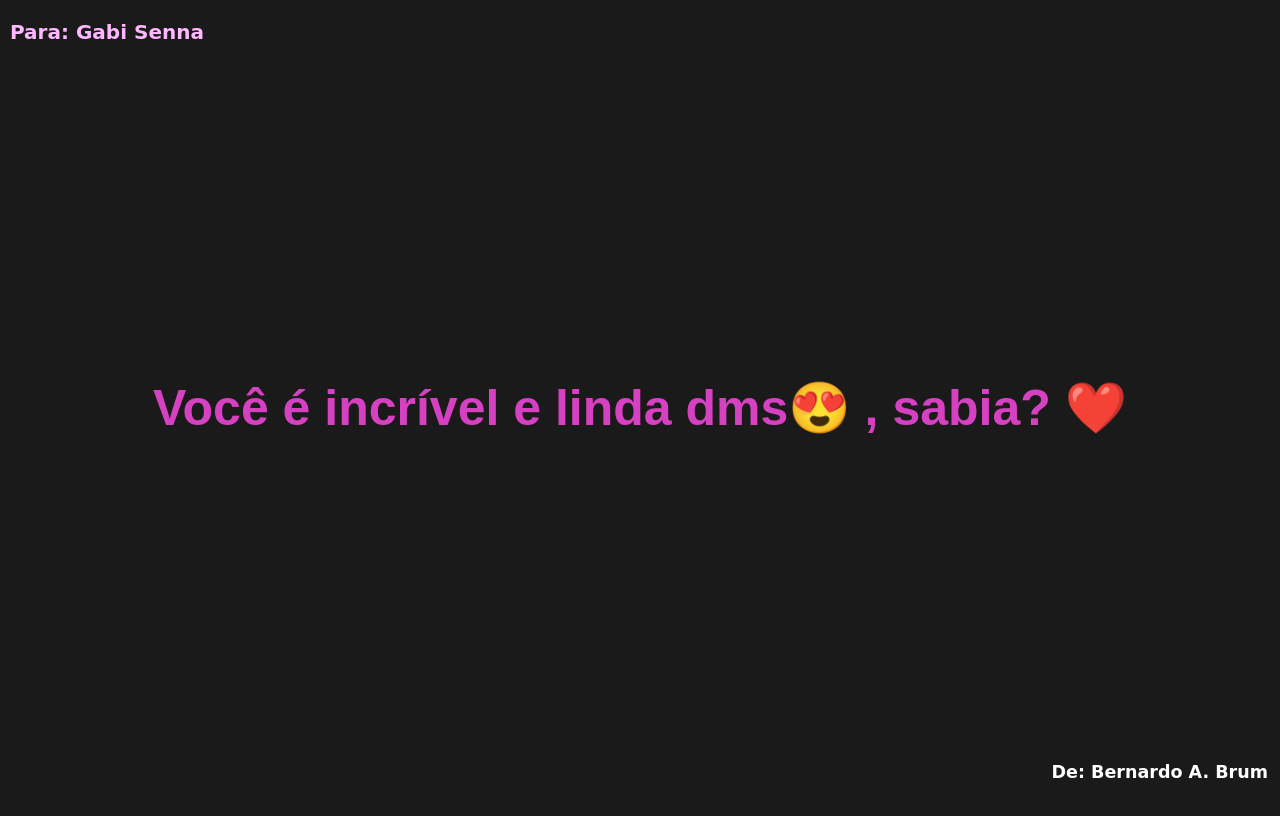
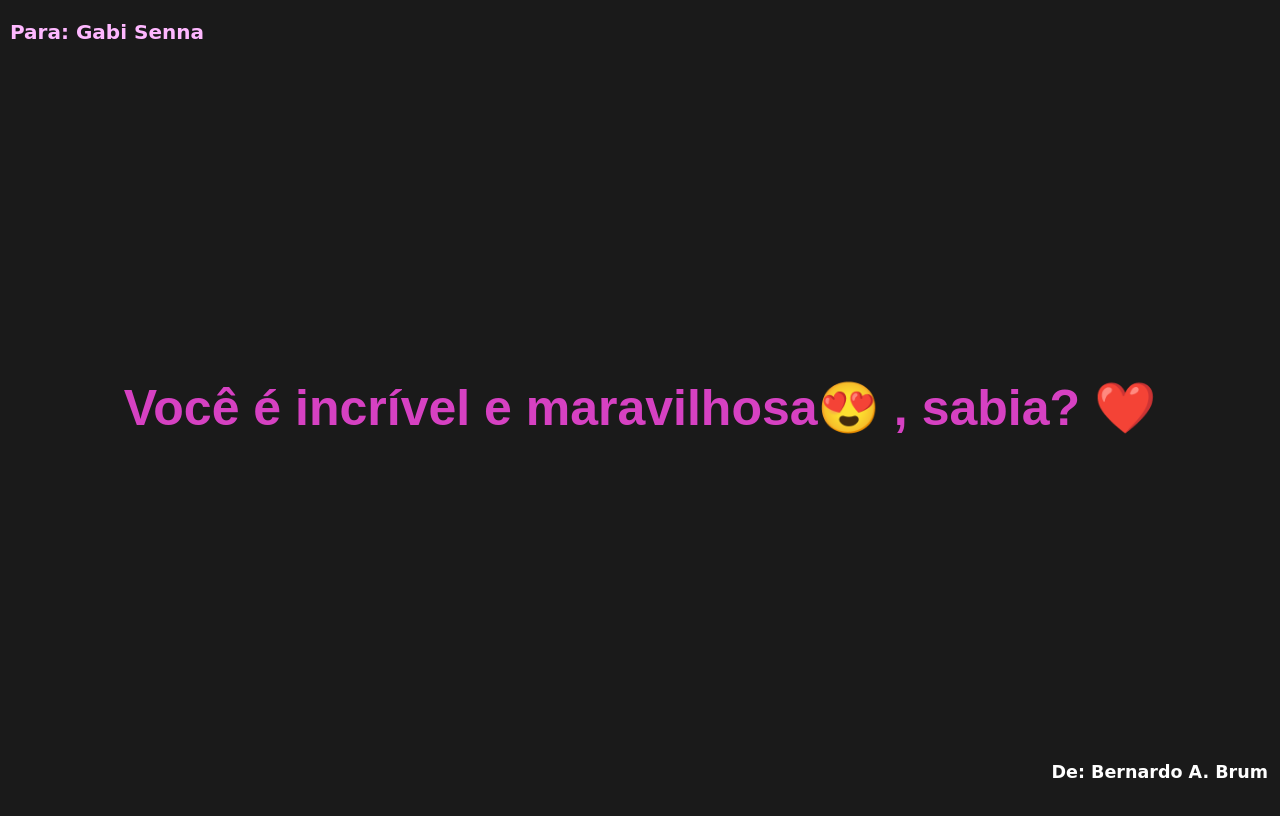
Before and after one commit to Chancelair/testeanima, a plain HTML site: page index.html in a window 1280 px wide. Drawn offline with Linux system fonts and the light colour scheme; a web font is replaced by a local one.

Commit message:
Update index.html

```diff
--- a/index.html
+++ b/index.html
@@ -72,7 +72,7 @@
         <h2>Para: Gabi Senna</h2>
     </header>
 
-    <h1>Você é incrível e linda dms😍 , sabia? ❤️</h1>
+    <h1>Você é incrível e maravilhosa😍 , sabia? ❤️</h1>
 
     <footer id="bernardo">
         <h3>De: Bernardo A. Brum</h3>
```
